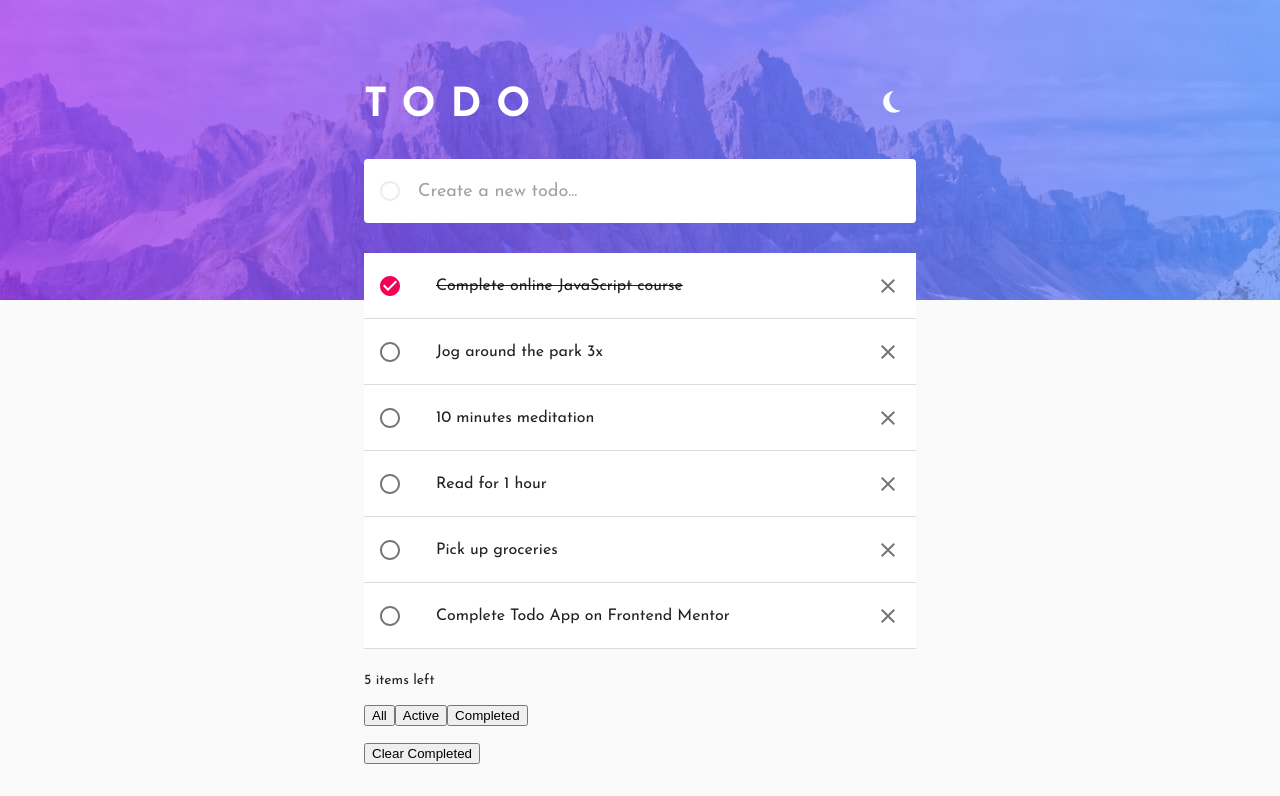
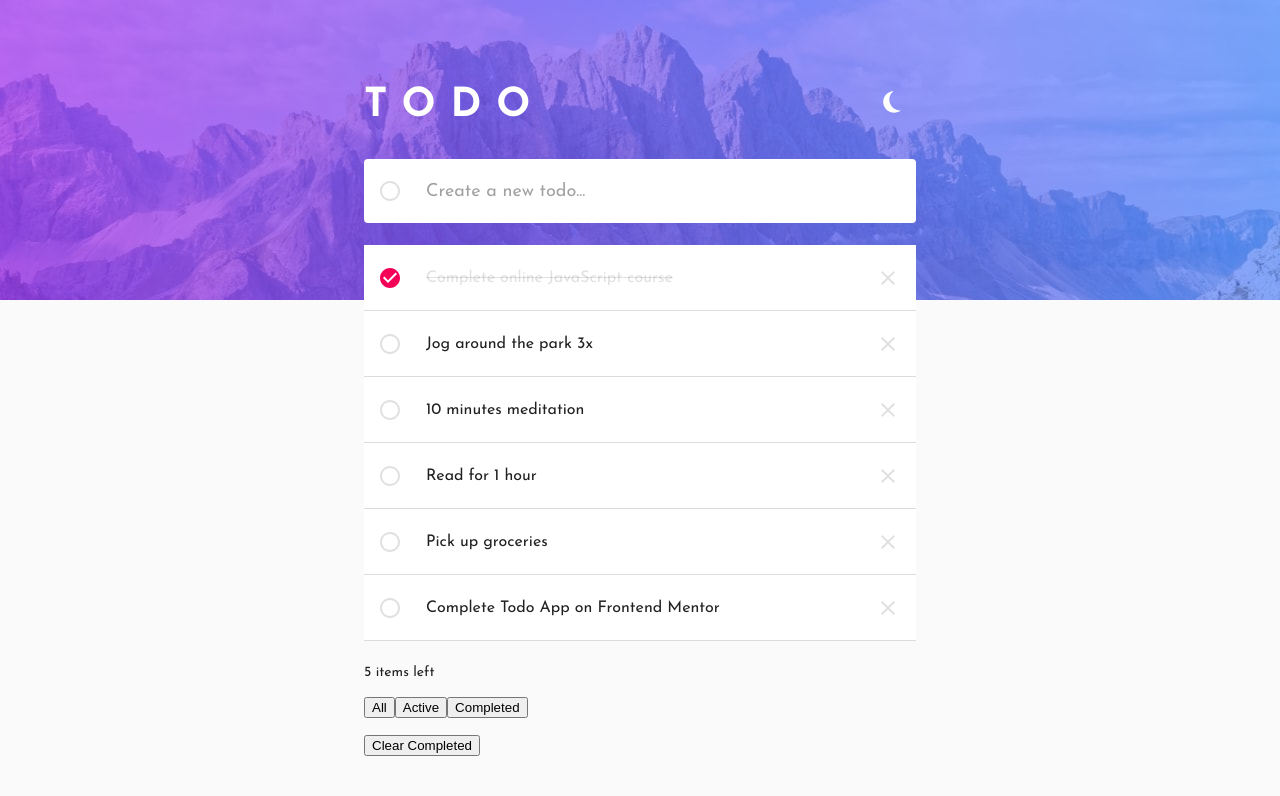
Before and after one commit to PawelPlutaUek20/todo, a React (Create React App) app: page / in a window 1280 px wide. Shown: the top 796 px of the page. Built offline with nearby package versions, Linux system fonts and the light colour scheme.

Commit message:
todo list style done

```diff
--- a/src/components/AddTodo.js
+++ b/src/components/AddTodo.js
@@ -13,14 +13,20 @@ const useStyles = makeStyles((theme) => ({
       "&:focus-within": {
         "& .MuiInputAdornment-root": {
           color: theme.palette.action.active,
-          transition: "border 0.2s ease 0s, transform 0.2s ease 0s",
+          transition: "transform 0.2s ease 0s",
           transform: "scale(1.1)",
         },
       },
     },
     "& .MuiInputBase-input": {
-      height: 27,
-      fontSize: 18,
+      [theme.breakpoints.only("xs")]: {
+        height: 11,
+        fontSize: 12,
+      },
+      [theme.breakpoints.up("sm")]: {
+        height: 27,
+        fontSize: 18,
+      },
     },
     "& .MuiOutlinedInput-root": {
       "& fieldset": {
@@ -31,9 +37,14 @@ const useStyles = makeStyles((theme) => ({
       },
     },
     "& .MuiInputAdornment-root": {
-      marginRight: theme.spacing(2),
-      color: theme.palette.action.selected,
-      transition: "border 0.2s ease 0s, transform 0.2s ease 0s",
+      [theme.breakpoints.only("xs")]: {
+        marginRight: theme.spacing(1.5),
+      },
+      [theme.breakpoints.up("sm")]: {
+        marginRight: theme.spacing(3),
+      },
+      color: theme.palette.divider,
+      transition: "transform 0.2s ease 0s",
       transform: "scale(1)",
     },
   },
--- a/src/components/App.js
+++ b/src/components/App.js
@@ -6,11 +6,25 @@ import {
   Container,
   createTheme,
   CssBaseline,
+  makeStyles,
   ThemeProvider,
 } from "@material-ui/core";
 import { useSelector } from "react-redux";
 
+const useStyles = makeStyles((theme) => ({
+  container: {
+    [theme.breakpoints.only("xs")]: {
+      marginTop: -116,
+    },
+    [theme.breakpoints.up("sm")]: {
+      marginTop: -165,
+    },
+    padding: 24,
+  },
+}));
+
 const App = () => {
+  const classes = useStyles();
   const theme = createTheme({
     palette: {
       type: useSelector((state) => state.theme),
@@ -40,7 +54,7 @@ const App = () => {
       <CssBaseline />
       <>
         <Header />
-        <Container maxWidth="sm" style={{ marginTop: -165, padding: 24 }}>
+        <Container maxWidth="sm" className={classes.container}>
           <AddTodo />
           <TodoList />
           <FilterTodos />
--- a/src/components/Todo.js
+++ b/src/components/Todo.js
@@ -17,18 +17,42 @@ import CloseIcon from "@material-ui/icons/Close";
 
 const useStyles = makeStyles((theme) => ({
   root: {
+    [theme.breakpoints.only("xs")]: {
+      height: 53,
+      "& .MuiTypography-body1": {
+        fontSize: 12,
+      },
+    },
+    [theme.breakpoints.up("sm")]: {
+      height: 65,
+      "& .MuiTypography-body1": {
+        [theme.breakpoints.only("xs")]: {
+          fontSize: 18,
+        },
+      },
+    },
     backgroundColor: theme.palette.background.paper,
-    height: 65,
     justifyContent: "space-between",
-    fontSize: 18,
   },
   completed: {
     textDecoration: "line-through",
+    color: theme.palette.action.disabledBackground,
   },
   checkbox: {
     "& .MuiIconButton-label": {
       paddingLeft: 1,
     },
+  },
+  icon: {
+    [theme.breakpoints.only("xs")]: {
+      minWidth: 34,
+    },
+    [theme.breakpoints.up("sm")]: {
+      minWidth: 46,
+    },
+  },
+  button: {
+    color: theme.palette.divider,
   },
 }));
 
@@ -49,9 +73,9 @@ const Todo = ({ id, text, completed }) => {
       <ListItem
         className={`${classes.root} ${completed ? classes.completed : null}`}
       >
-        <ListItemIcon onClick={handleToggle}>
+        <ListItemIcon className={classes.icon} onClick={handleToggle}>
           <Checkbox
-            className={classes.checkbox}
+            className={`${classes.checkbox} ${classes.button}`}
             edge="start"
             checked={completed}
             tabIndex={-1}
@@ -63,7 +87,12 @@ const Todo = ({ id, text, completed }) => {
         </ListItemIcon>
         <ListItemText id={id} primary={text} />
         <ListItemSecondaryAction>
-          <IconButton onClick={handleDelete} edge="end" aria-label="comments">
+          <IconButton
+            className={classes.button}
+            onClick={handleDelete}
+            edge="end"
+            aria-label="comments"
+          >
             <CloseIcon />
           </IconButton>
         </ListItemSecondaryAction>
--- a/src/components/TodoList.js
+++ b/src/components/TodoList.js
@@ -6,7 +6,12 @@ import { List, makeStyles } from "@material-ui/core";
 
 const useStyles = makeStyles((theme) => ({
   todoList: {
-    marginTop: 22,
+    [theme.breakpoints.only("xs")]: {
+      marginTop: 8,
+    },
+    [theme.breakpoints.up("sm")]: {
+      marginTop: 14,
+    },
   },
 }));
 
```
